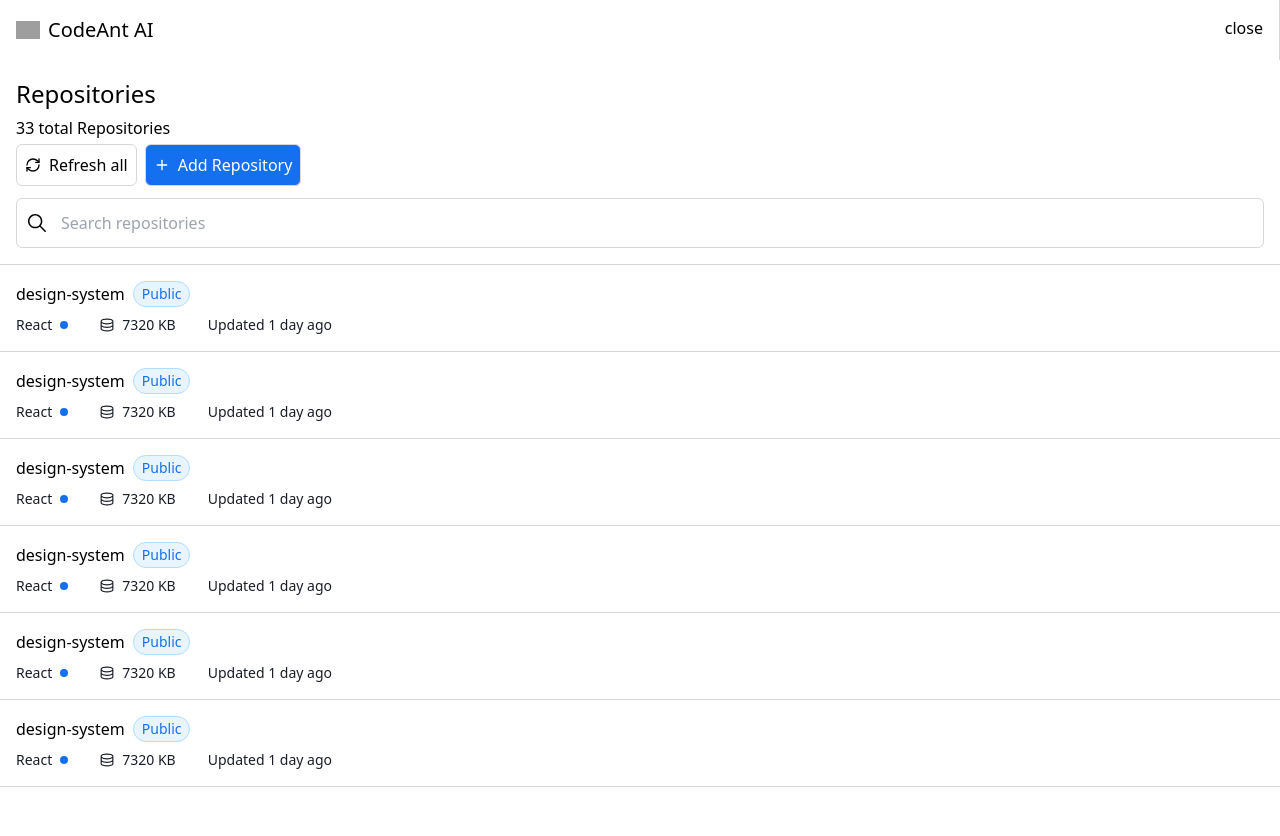
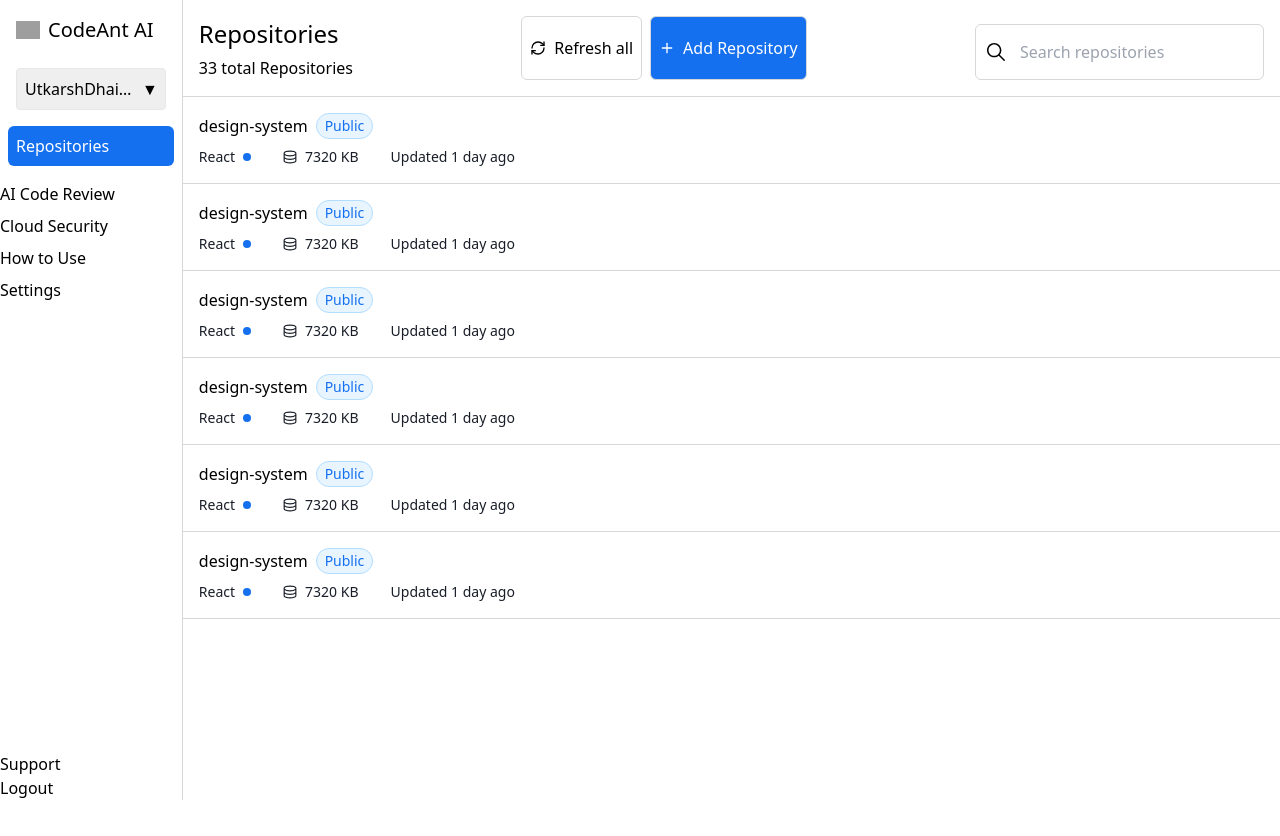
Before and after one commit to NtshVrm/code-ant-ai, a React (Vite) app: page / in a window 1280 px wide. Shown: the top 836 px of the page. After the commit the page ends 800 px from the top, so only its background shows below. Built offline with nearby package versions, Linux system fonts and the light colour scheme; grey boxes are pictures that could not be loaded.

Commit message:
revert custom breakpoint

```diff
--- a/tailwind.config.js
+++ b/tailwind.config.js
@@ -2,9 +2,9 @@
 export default {
   content: ["./index.html", "./src/**/*.{js,ts,jsx,tsx}"],
   theme: {
-    screens: {
-      'mobile': '400px',
-    },
+    // screens: {
+    //   'mobile': '400px',
+    // },
     extend: {},
   },
   plugins: [],
```
